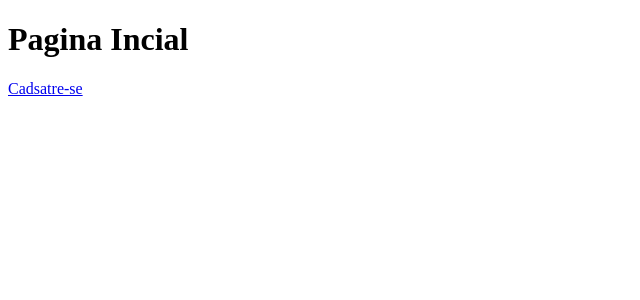
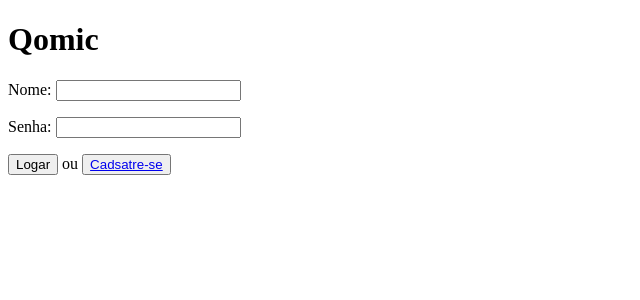
Before and after one commit to FelipeRes/Qomic, a Django app: page / in a window 1280 px wide. Shown: the top 300 px of the page, without its empty margins (0-640 px from the left). Run offline with Django 3.2, Linux system fonts and the light colour scheme.

Commit message:
Sistema de controle e autenticacao do usuario completo

```diff
--- a/core/forms.py
+++ b/core/forms.py
@@ -4,3 +4,7 @@ class UsuarioForm(forms.Form):
     nome = forms.CharField(max_length=100)
     email = forms.EmailField()
     senha = forms.CharField(widget=forms.PasswordInput)
+
+class UsuarioLogin(forms.Form):
+    nome = forms.CharField(max_length=100)
+    senha = forms.CharField(widget=forms.PasswordInput)
--- a/core/templates/cadastrarUsuario.html
+++ b/core/templates/cadastrarUsuario.html
@@ -4,7 +4,7 @@
 	<title>Cadastre-se</title>
 </head>
 <body>
-	<h1>{{Titulo}}</h1>
+	<h1>Cadastro</h1>
 	<p style="color: red;">{{exception}}</p>
 	<form action="usuario" method="POST">{% csrf_token %} {{ form.as_p }} <input type="submit" value="Submit" /> </form>
 	{{Nome}}{{Email}}{{Senha}}
--- a/core/templates/index.html
+++ b/core/templates/index.html
@@ -4,7 +4,17 @@
 	<title>Qomic</title>
 </head>
 <body>
-	<h1>{{Titulo}}</h1>
-	<a href="usuario">Cadsatre-se</a>
+	<h1>Qomic</h1>
+	{% if login %}
+		<a href="logout">Logout</a>
+	{% else %}
+		<p style="color: {{messageColor}};">{{loginMessage}}</p>
+		<form action='' method="POST">
+			{{ form.as_p }}
+			{% csrf_token %}
+			<input type="submit" value="Logar"/> ou
+			<button><a href="usuario">Cadsatre-se</a></button>
+		</form>
+	{% endif %}
 </body>
 </html>
--- a/core/urls.py
+++ b/core/urls.py
@@ -3,5 +3,6 @@ from . import views
 
 urlpatterns = [
 	url(r'^usuario$', views.usuario),
+	url(r'^logout$', views.user_logout),
     url(r'^$', views.index),
 ]
--- a/core/views.py
+++ b/core/views.py
@@ -2,12 +2,37 @@ from . import forms
 from django.http import HttpResponse
 from django.http import HttpResponseRedirect
 from django.shortcuts import render, redirect, reverse
+from django.contrib.auth import authenticate, login, logout
 from django.core.urlresolvers import reverse
 from django.contrib.auth.models import User
 
 def index(request):
-	context = {"Titulo": "Pagina Incial",}
-	return render(request, 'index.html', context)
+	if request.user.is_authenticated():
+		context = {'login':True,}
+		return render(request, 'index.html',context)
+	else:
+		if request.method == 'POST':
+			form = forms.UsuarioLogin(request.POST)
+			if form.is_valid():
+				nomeUsuario = form.cleaned_data['nome']
+				senha = form.cleaned_data['senha']
+				user = authenticate(username=nomeUsuario, password=senha)
+				if user is not None:
+					if user.is_active:
+						logout(request)
+						login(request, user)
+						return HttpResponseRedirect(reverse(index))
+				else:
+					context = {'form': form,
+						'loginMessage':'Usuario ou senha estao incorretos',
+						'messageColor':'red',
+						'login':False,
+						}
+					return render(request, 'index.html',context)
+		else:
+			form = forms.UsuarioLogin()
+			context = {'form': form,'login':False,}
+			return render(request, 'index.html',context)
 
 def usuario(request):
 	if request.method == 'POST':
@@ -20,8 +45,12 @@ def usuario(request):
 				user = User.objects.create_user(nomeUsuario, email, senha)
 				user.save()
 			except Exception as e:
-				return render(request,'cadastrarUsuario.html',{'form': form,"Titulo":"Cadastre-se","exception":"Nome de usuario ja existe"})
+				return render(request,'cadastrarUsuario.html',{'form': form,'exception':'Nome de usuario ja existe'})
 			return HttpResponseRedirect(reverse(index))
 	else:
 		form = forms.UsuarioForm()
-	return render(request,'cadastrarUsuario.html',{'form': form,"Titulo":"Cadastre-se"})
+	return render(request,'cadastrarUsuario.html',{'form': form,})
+
+def user_logout(request):
+	logout(request)
+	return HttpResponseRedirect(reverse(index))
```
Also changed, not shown: qomic_plataform/settings.py (+1 -7 lines).
